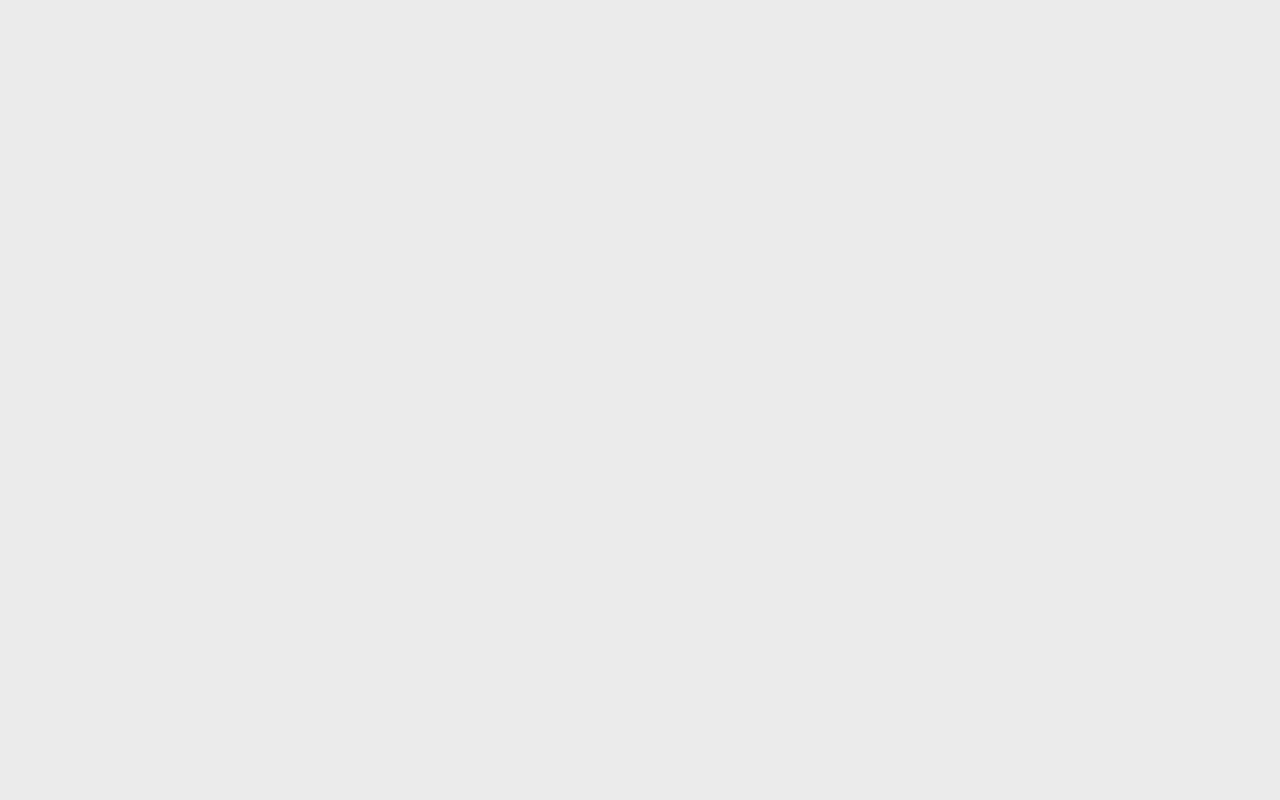
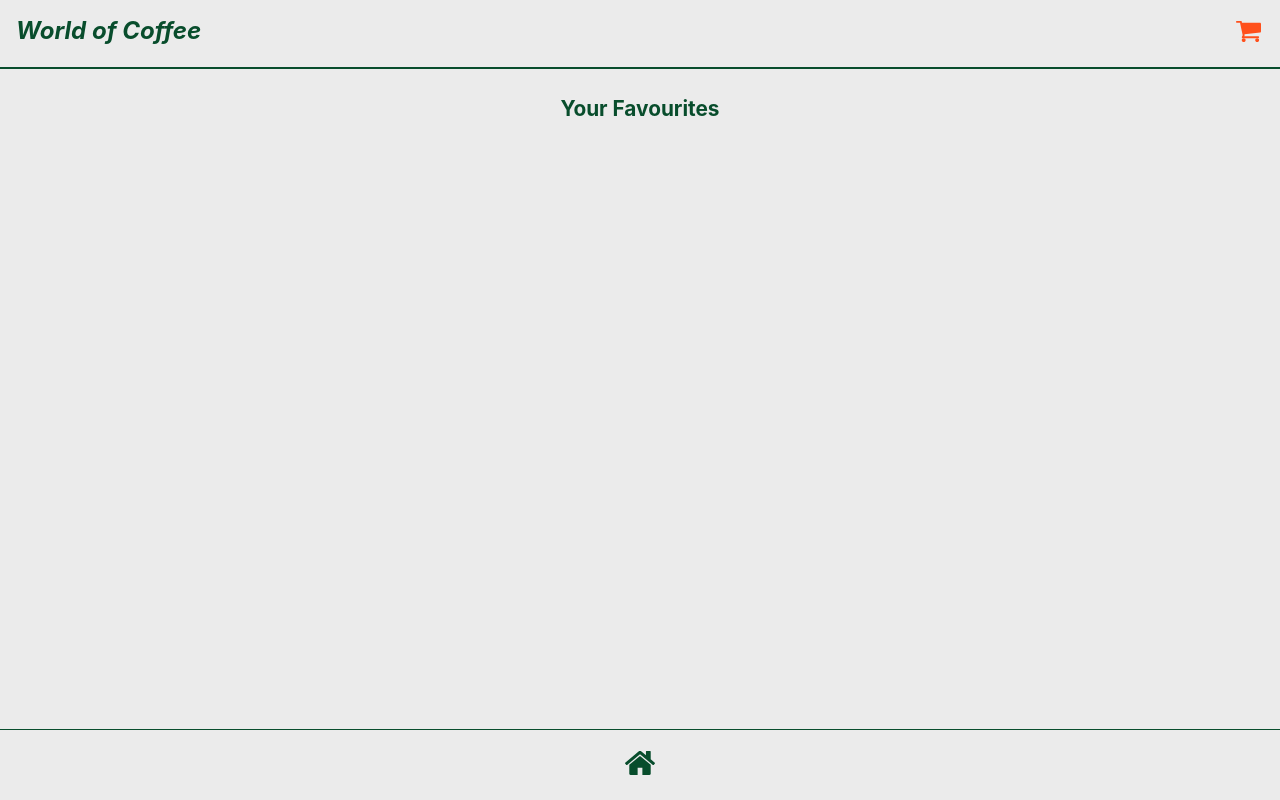
Before and after one commit to DanCesca/capstone-worldofcoffee, a React (Create React App) app in the folder client/: page /favourites in a window 1280 px wide. Before the commit this address had no page. Built offline with nearby package versions, Linux system fonts and the light colour scheme.

Commit message:
create empty favourites page and link it to app.js

```diff
--- a/client/src/App.js
+++ b/client/src/App.js
@@ -2,6 +2,7 @@ import { Routes, Route } from 'react-router-dom';
 import Home from './pages/home';
 import Product from './pages/product';
 import Cart from './pages/cart';
+import Favourites from './pages/favourites';
 import styled from 'styled-components';
 import { tastes } from './database.js';
 import { useEffect, useState } from 'react';
@@ -9,6 +10,10 @@ import { useEffect, useState } from 'react';
 function App() {
   const [cartItems, setCartItems] = useState(
     () => JSON.parse(localStorage.getItem('cartItems')) || []
+  );
+
+  const [favouriteCoffees, setFavouriteCoffees] = useState(
+    () => JSON.parse(localStorage.getItem('favouriteCoffees')) || []
   );
 
   const onAdd = tasteSample => {
@@ -69,6 +74,7 @@ function App() {
             />
           }
         />
+        <Route path="/favourites" element={<Favourites countCartItems={countCartItems} />} />
       </Routes>
     </AppContainer>
   );
--- /dev/null
+++ b/client/src/pages/favourites.jsx
@@ -0,0 +1,21 @@
+import Header from '../components/Header';
+import NavBar from '../components/NavBar';
+import styled from 'styled-components';
+
+function Favourites({countCartItems}) {
+  return (
+    <>
+      <Header title="World of Coffee" countCartItems={countCartItems} />
+      <CartTitle>Your Favourites</CartTitle>
+      <NavBar />
+    </>
+  );
+}
+
+export default Favourites;
+
+const CartTitle = styled.h2`
+  font-size: 1.3rem;
+  margin-bottom: 1rem;
+  margin-top: 2rem;
+`;
```
